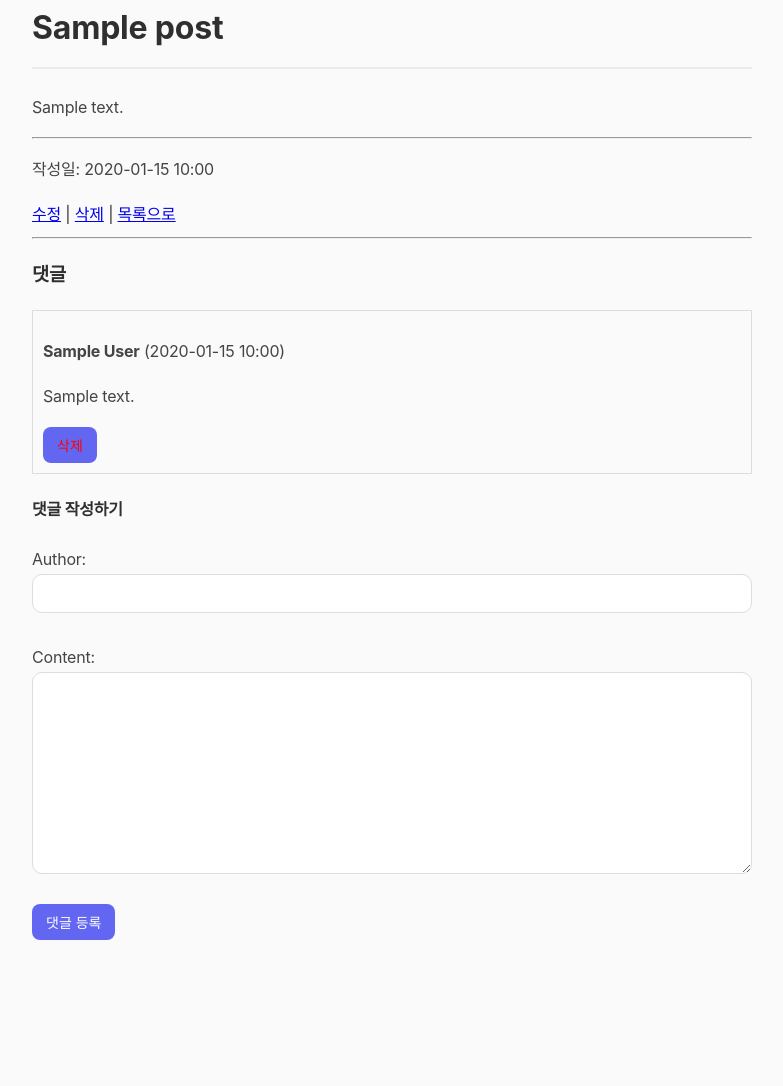
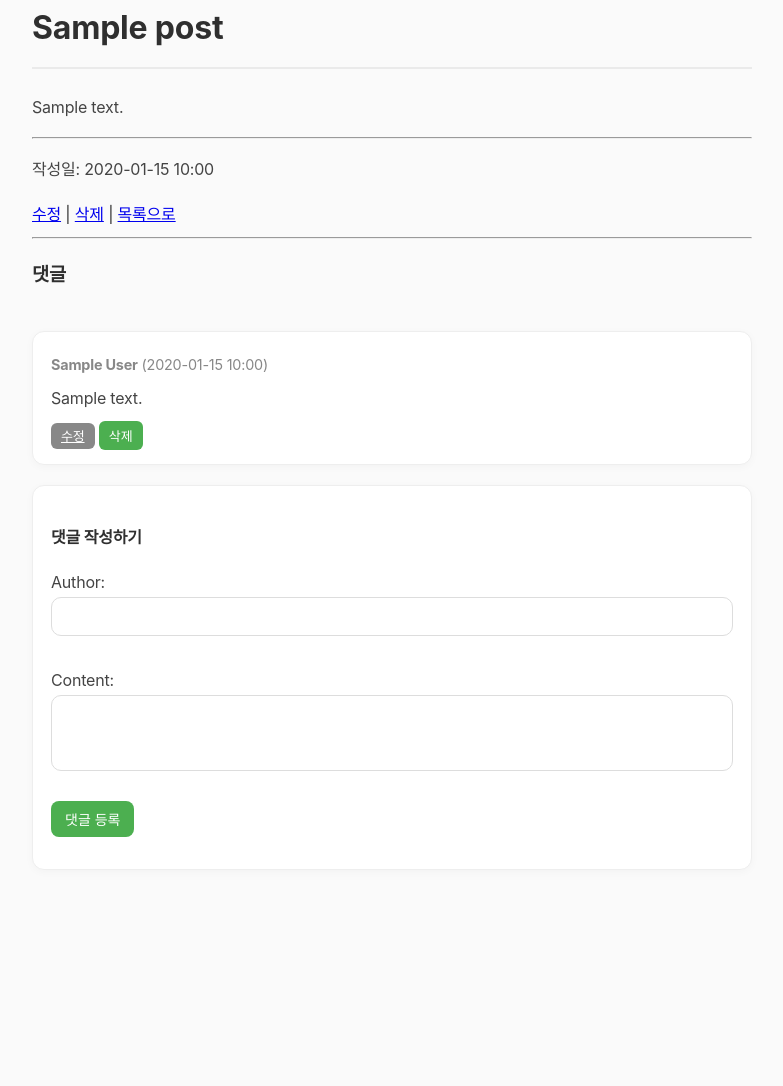
Before and after one commit to ppo3330/django-blog, a Django app: page /blog/1/ in a window 1280 px wide. Shown: the part 51-1137 px from the top of the page, without its empty margins (248-1031 px from the left). After the commit the page ends 888 px from the top, so only its background shows below. Run offline with Django 5.2, Linux system fonts and the light colour scheme; tables that the repository leaves empty hold one stand-in row (values such as "Sample post").

Commit message:
feat: 댓글 수정

```diff
--- a/mysite/blog/forms.py
+++ b/mysite/blog/forms.py
@@ -10,3 +10,11 @@ class CommentForm(forms.ModelForm):
     class Meta:
         model = Comment
         fields = ['author', 'content']
+        widgets = {
+            'content': forms.Textarea(attrs={
+                'rows': 3,
+                'cols': 50,
+                'style': 'resize: none;'
+            }),
+            'author': forms.TextInput(attrs={'size': 30})
+        }
--- a/mysite/blog/static/blog/style.css
+++ b/mysite/blog/static/blog/style.css
@@ -68,19 +68,34 @@ a.button {
   transition: all 0.2s ease;
 }
 
-button:hover,
-a.button:hover {
-  background-color: #4f46e5;
-  transform: translateY(-1px);
+/* 초록색: 저장 / 작성 */
+.btn-primary, button[type="submit"] {
+    background-color: #4CAF50;
+    color: white;
 }
 
-/* --- 삭제용 버튼 (빨강) --- */
+.btn-primary:hover, button[type="submit"]:hover {
+    background-color: #45a049;
+}
+
+/* 회색: 취소 / 돌아가기 */
+.btn-secondary {
+    background-color: #888;
+    color: white;
+}
+
+.btn-secondary:hover {
+    background-color: #777;
+}
+
+/* 빨간색: 삭제 */
 .btn-danger {
-  background-color: #ef4444;
+    background-color: #e74c3c;
+    color: white;
 }
 
 .btn-danger:hover {
-  background-color: #dc2626;
+    background-color: #c0392b;
 }
 
 /* --- 카드형 포스트 --- */
@@ -162,3 +177,67 @@ footer {
     padding: 18px;
   }
 }
+
+/* --- 댓글 영역 --- */
+.comment-section {
+  margin-top: 40px;
+}
+
+.comment-box {
+  background-color: #fff;
+  border: 1px solid #eee;
+  border-radius: 12px;
+  padding: 14px 18px;
+  margin-bottom: 14px;
+  box-shadow: 0 2px 8px rgba(0, 0, 0, 0.03);
+  transition: all 0.2s ease;
+}
+
+.comment-box:hover {
+  transform: translateY(-2px);
+  box-shadow: 0 4px 14px rgba(0, 0, 0, 0.05);
+}
+
+.comment-box p {
+  margin: 6px 0;
+}
+
+.comment-meta {
+  font-size: 0.9rem;
+  color: #888;
+  margin-bottom: 6px;
+}
+
+/* --- 댓글 버튼 --- */
+.comment-actions {
+  margin-top: 8px;
+}
+
+.comment-actions .btn {
+  padding: 5px 10px;
+  font-size: 13px;
+  border-radius: 6px;
+}
+
+.comment-actions .btn + .btn {
+  margin-left: 8px;
+}
+
+/* --- 댓글 작성 폼 --- */
+.comment-form {
+  background-color: #fff;
+  padding: 16px 18px;
+  border-radius: 12px;
+  border: 1px solid #eee;
+  box-shadow: 0 2px 8px rgba(0, 0, 0, 0.03);
+  margin-top: 20px;
+}
+
+.comment-form h4 {
+  margin-bottom: 12px;
+}
+
+.comment-form button {
+  display: block;
+  margin-top: 10px;
+}
--- a/mysite/blog/templates/blog/post_delete.html
+++ b/mysite/blog/templates/blog/post_delete.html
@@ -6,6 +6,6 @@
 
 <form method="POST">
     {% csrf_token %}
-    <button type="submit">삭제</button>
-    <a href="{% url 'post_detail' post.pk %}">취소</a>
+    <button type="submit" class="btn btn-danger">삭제</button>
+    <a href="{% url 'post_detail' post.pk %}" class="btn btn-secondary">취소</a>
 </form>
--- a/mysite/blog/templates/blog/post_detail.html
+++ b/mysite/blog/templates/blog/post_detail.html
@@ -1,6 +1,7 @@
 {% load static %}
 <link rel="stylesheet" href="{% static 'blog/style.css' %}">
 
+<div class="post-detail">
     <h1>{{ post.title }}</h1>
     <p>{{ post.content }}</p>
 
@@ -8,32 +9,42 @@
 
     <p>작성일: {{ post.created_at|date:"Y-m-d H:i" }}</p>
 
+    <div class="post-actions">
         <a href="{% url 'post_edit' post.pk %}">수정</a> |
         <a href="{% url 'post_delete' post.pk %}">삭제</a> |
         <a href="{% url 'post_list' %}">목록으로</a>
+    </div>
 
     <hr>
+
     <h3>댓글</h3>
-
-<!-- 댓글 목록 -->
+    <div class="comment-section">
         {% for comment in comments %}
-    <div style="margin-bottom: 10px; padding: 10px; border: 1px solid #ddd;">
-        <p><strong>{{ comment.author }}</strong> ({{ comment.created_at|date:"Y-m-d H:i" }})</p>
+            <div class="comment-box">
+                <p class="comment-meta">
+                    <strong>{{ comment.author }}</strong> ({{ comment.created_at|date:"Y-m-d H:i" }})
+                </p>
                 <p>{{ comment.content }}</p>
 
+                <div class="comment-actions">
+                    <a href="{% url 'comment_edit' post.pk comment.pk %}" class="btn btn-secondary">수정</a>
                     <form action="{% url 'comment_delete' comment.pk %}" method="POST" style="display:inline;">
                         {% csrf_token %}
-            <button type="submit" style="color:red;">삭제</button>
+                        <button type="submit" class="btn btn-danger">삭제</button>
                     </form>
+                </div>
             </div>
         {% empty %}
             <p>아직 댓글이 없습니다.</p>
         {% endfor %}
+    </div>
 
-<!-- 댓글 작성 폼 -->
+    <div class="comment-form">
         <h4>댓글 작성하기</h4>
         <form method="POST">
             {% csrf_token %}
             {{ form.as_p }}
-    <button type="submit">댓글 등록</button>
+            <button type="submit" class="btn btn-primary">댓글 등록</button>
         </form>
+    </div>
+</div>
--- a/mysite/blog/urls.py
+++ b/mysite/blog/urls.py
@@ -7,6 +7,7 @@ urlpatterns = [
     path('<int:pk>/', views.post_detail, name='post_detail'), # 글 상세 보기
     path('<int:pk>/edit/', views.post_edit, name='post_edit'), # 글 수정
     path('<int:pk>/delete/', views.post_delete, name='post_delete'), # 글 삭제
+    path('<int:post_pk>/comment/<int:comment_pk>/edit/', views.comment_edit, name='comment_edit'), #댓글 수정
     path('comment/<int:pk>/delete/', views.comment_delete, name='comment_delete'), #댓글 삭제
 
 ]
--- a/mysite/blog/views.py
+++ b/mysite/blog/views.py
@@ -34,7 +34,7 @@ def post_new(request):
 
 def post_detail(request, pk):
     post = get_object_or_404(Post, pk=pk)
-    comments = post.comments.all().order_by('-created_at')
+    comments = post.comments.all().order_by('created_at')
 
     if request.method == "POST":
         form = CommentForm(request.POST)
@@ -71,6 +71,20 @@ def post_delete(request, pk):
         return redirect('post_list')         #삭제 후 글 목록 페이지로 이동
     return render(request, 'blog/post_delete.html', {'post': post})  #삭제 확인 페이지 보여주기
 
+def comment_edit(request, post_pk, comment_pk):
+    post = get_object_or_404(Post, pk=post_pk)
+    comment = get_object_or_404(Comment, pk=comment_pk)
+
+    if request.method == "POST":
+        form = CommentForm(request.POST, instance=comment)
+        if form.is_valid():
+            form.save()
+            return redirect('post_detail', pk=post.pk)
+    else:
+        form = CommentForm(instance=comment)
+
+    return render(request, 'blog/comment_edit.html', {'form': form, 'post': post, 'comment': comment})
+
 def comment_delete(request, pk):
     comment = get_object_or_404(Comment, pk=pk)
     post_pk = comment.post.pk  # 댓글이 달린 글 번호 저장
```
Also changed, not shown: mysite/blog/templates/blog/comment_edit.html (added, +16 -0 lines). Lines whose indentation alone changed are shown as unchanged.
